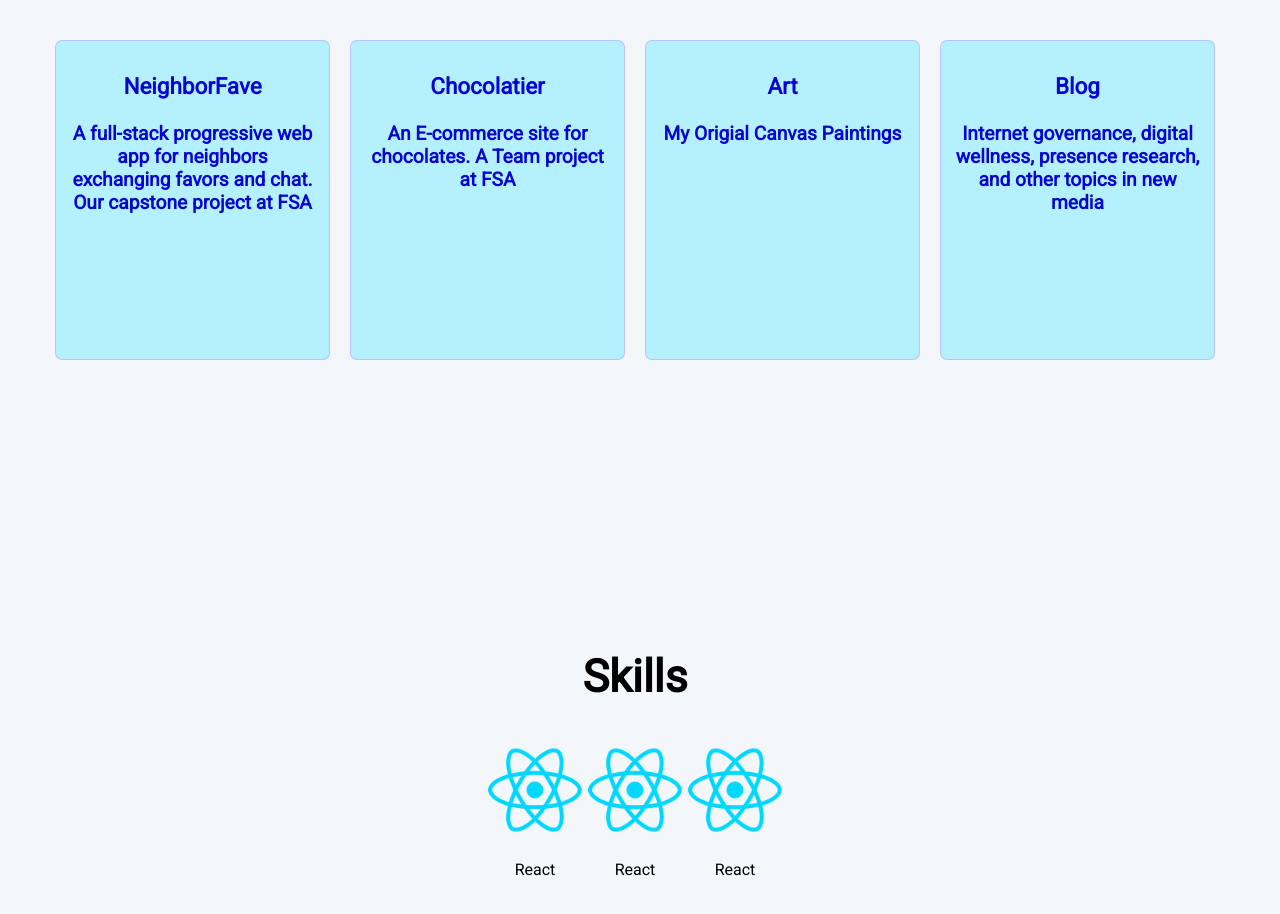
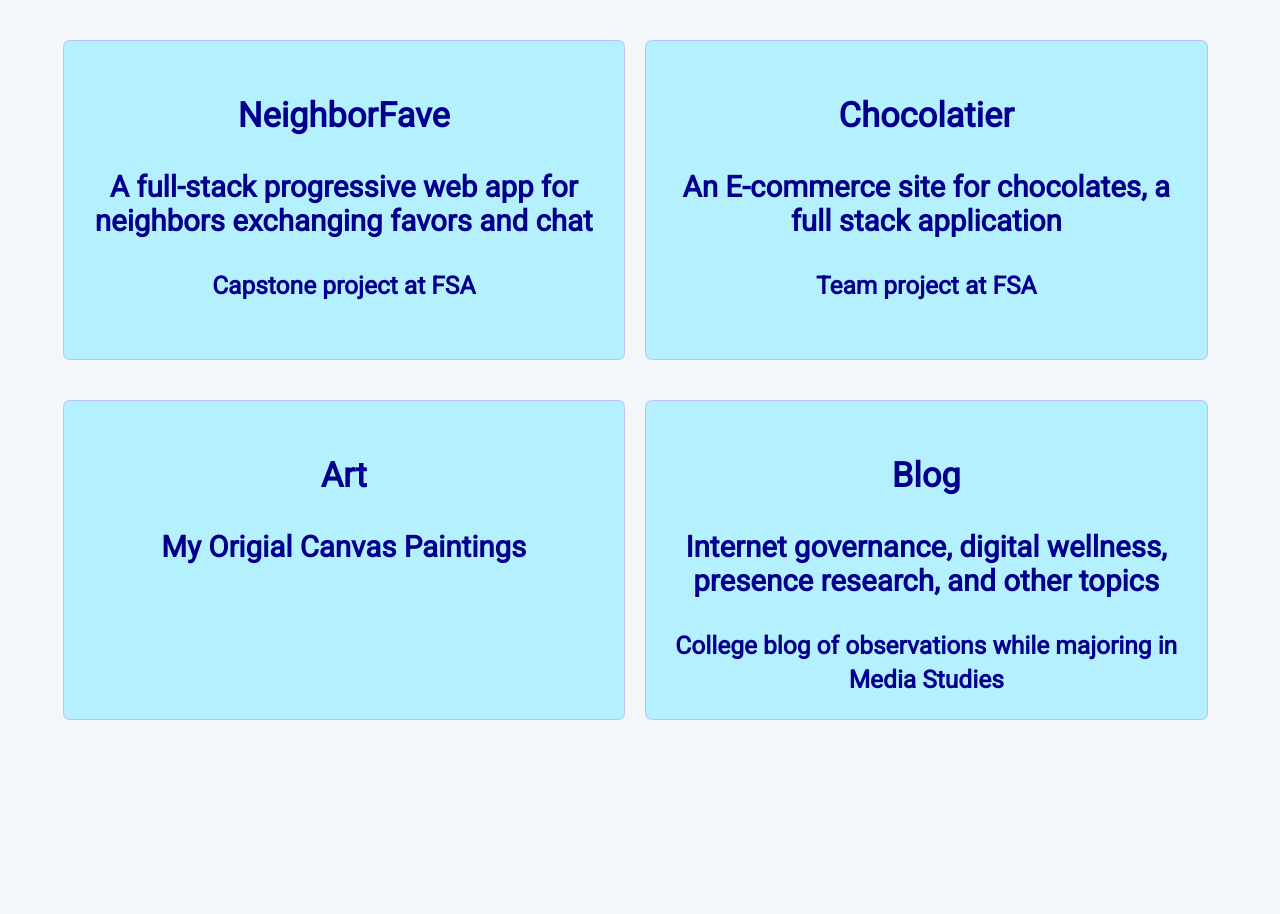
Before and after one commit to Tedicode/new-port, a React (Create React App) app: page / in a window 1280 px wide. Shown: the part 1320-2234 px from the top of the page. Built offline with nearby package versions, Linux system fonts and the light colour scheme.

Commit message:
split projects into grid, web and non web projects. modified captions and styling for projects

```diff
--- a/src/App.css
+++ b/src/App.css
@@ -66,13 +66,6 @@ header {
 .nav-link:focus {
   font-weight: bold;
   background-color: rgb(205, 230, 44);
-}
-
-#divider {
-  width: 100%;
-  height: 240px;
-  background-color: rgb(205, 230, 44);
-  border-right: solid rgb(205, 230, 44) 30px;
 }
 
 section {
@@ -151,15 +144,20 @@ section h2 {
   font-weight: bold;
 }
 
+/* .project-sub-div {
+  display: block;
+} */
+
 .project {
   display: inline-block;
-  font-size: 1.2rem;
+  font-size: 2.3vw;
   font-weight: bold;
-  width: 22%;
+  width: 45%;
   margin: 20px 10px;
-  padding: 10px 10px 5px 10px;
+  /* padding: 10px 10px 5px 10px; */
+  padding: 20px;
   height: 40vh;
-  color: rgba(0, 0, 206, 0.979);
+  color: rgb(0, 0, 141);
   border: 0.5px solid rgba(200, 78, 249, 0.274);
   background-color: rgb(181, 240, 255);
   border-radius: 7px;
@@ -282,6 +280,8 @@ section h2 {
     flex-direction: column;
   }
   .project {
+    font-size: 4vw;
+    font-weight: 500;
     width: 80%;
     padding: 20px;
   }
--- a/src/App.js
+++ b/src/App.js
@@ -119,7 +119,7 @@ function App() {
           </p>
           <p class="my-paragraph">
             I can’t wait to learn more as a developer, building for the web,
-            apps or microservices within larger systems. It will be a bonus to
+            apps and microservices within larger systems. It will be a bonus to
             work within a tech company that aims to improve some corner of our
             world - to be cleaner, safer, more efficient, or more fun!
           </p>
@@ -127,38 +127,51 @@ function App() {
 
         <section id="my-projects">
           <h2>Projects </h2>
+
+          <div class="web-projects project-sub-div">
+            {" "}
             <a href="https://github.com/cs-team-02/neighbor-fave">
               <div class="project neighbor-fave">
                 <h3>NeighborFave</h3>
                 <p>
-                A full-stack progressive web app for neighbors exchanging favors
-                and chat. Our capstone project at FSA
+                  A full-stack progressive web app for neighbors exchanging
+                  favors and chat
                 </p>
+                <small>Capstone project at FSA</small>
               </div>
             </a>
             <a href="https://graceshopper-chocolates.herokuapp.com/">
               <div class="project chocolatier">
                 <h3>Chocolatier</h3>
-              <p>An E-commerce site for chocolates. A Team project at FSA</p>
+                <p>
+                  An E-commerce site for chocolates, a full stack application{" "}
+                </p>
+                <small>Team project at FSA</small>
               </div>
             </a>
-
+          </div>
+          <div class="non-web-projects project-sub-div">
+            {" "}
             <a href="https://www.artpal.com/FunPaint">
               <div class="project art">
                 <h3>Art</h3>
                 <p>My Origial Canvas Paintings</p>
               </div>
             </a>
-
             <a href="https://cyberoptimism.weebly.com">
               <div class="project blog">
                 <h3>Blog</h3>
                 <p>
                   Internet governance, digital wellness, presence research, and
-                other topics in new media
+                  other topics
                 </p>
+
+                <small>
+                  College blog of observations while majoring in Media Studies
+                </small>
               </div>
             </a>
+          </div>
         </section>
 
         <section id="my-skills">
```
Lines whose indentation alone changed are shown as unchanged.
